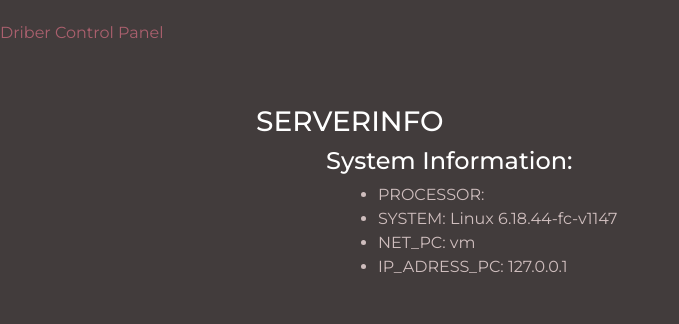
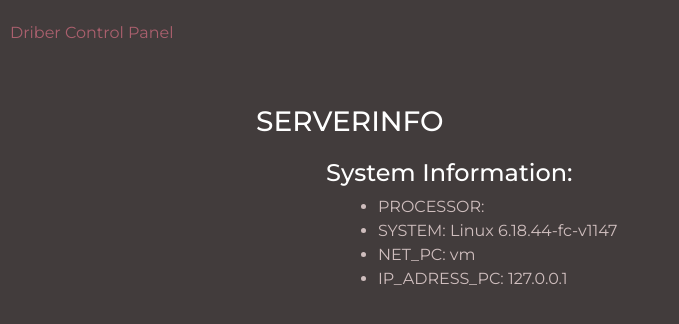
Before and after one commit to valorka69/scapy_attack, a Django app: page / in a window 1280 px wide. Shown: the part 48-372 px from the top of the page, without its empty margins (0-679 px from the left). Run offline with Django 4.2, Linux system fonts and the light colour scheme.

Commit message:
new disign

```diff
--- a/main.py
+++ b/main.py
@@ -10,6 +10,3 @@
 parser.add_argument("-a", dest="ip")
 parser.add_argument("-c", dest="count")
 args = parser.parse_args()
-
-
-ping_ip(args.ip, args.count)
--- a/server/main/templates/main/index.html
+++ b/server/main/templates/main/index.html
@@ -25,18 +25,18 @@
             <li><a href="#" class="nav-link px-2 text-white">About</a></li>
             </ul>
 
-            <form class="col-12 col-lg-auto mb-3 mb-lg-0 me-lg-3">
+            <form class="col-12 col-lg-auto mb-3 mb-lg-0 me-lg-3 ">
                 <input type="search" class="form-control form-control-dark" placeholder="Search..." aria-label="Search">
             </form>
             </div>
         </div>
         </header>
     <div style="margin-top:20px;">
-        <span style="color:#ab606e;font-family: 'Montserrat', sans-serif;">Driber Control Panel</span>
+        <span style="color:#ab606e;font-family: 'Montserrat', sans-serif;margin-left:10px;">Driber Control Panel</span>
         <div style="margin-left:20%;margin-top:60px;">
             <h3 style="color:white;font-family: 'Montserrat', sans-serif;">SERVERINFO</h3>
             <div style="margin-left:70px;">
-                <h4 style="color:white;font-family: 'Montserrat', sans-serif;">System Information:</h4>
+                <h4 style="color:white;font-family: 'Montserrat', sans-serif;margin-top:20px;">System Information:</h4>
                     <div style="margin-left:20px;">
                         <ul style="color:#cfbebe;font-family: 'Montserrat', sans-serif;">
                             <li>{{pr}}</li>
@@ -48,5 +48,6 @@
             </div>
         </div>
     </div>
+
 </body>
 </html>
--- a/server/manage.py
+++ b/server/manage.py
@@ -3,7 +3,6 @@
 import os
 import sys
 import time
-
 
 def main():
     """Run administrative tasks."""
```
